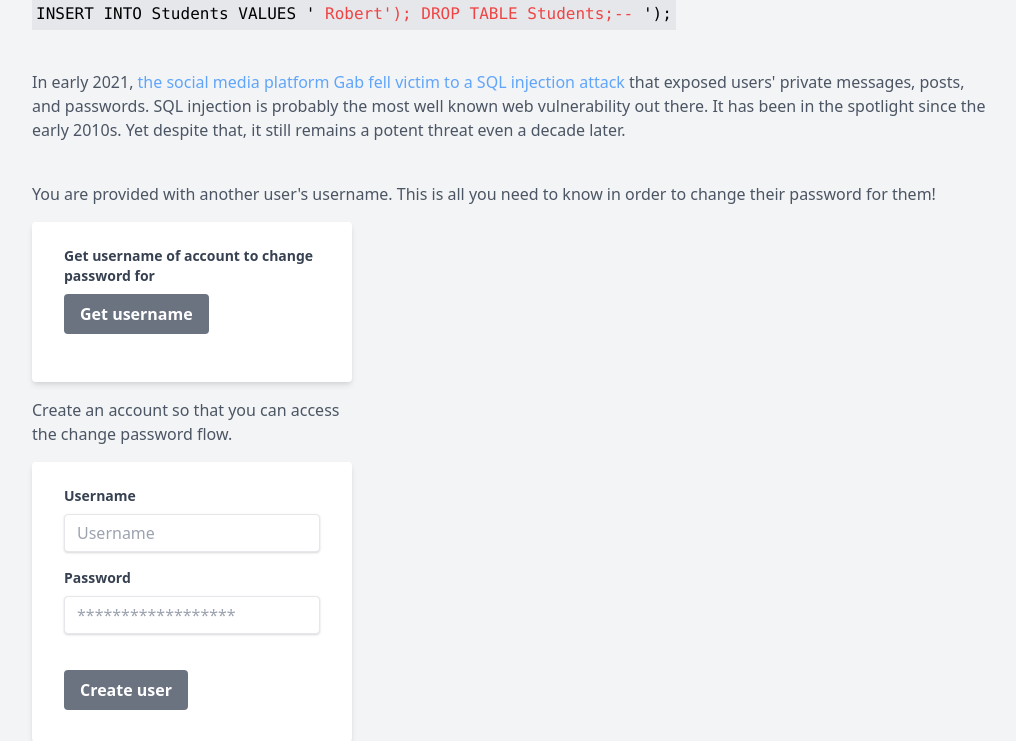
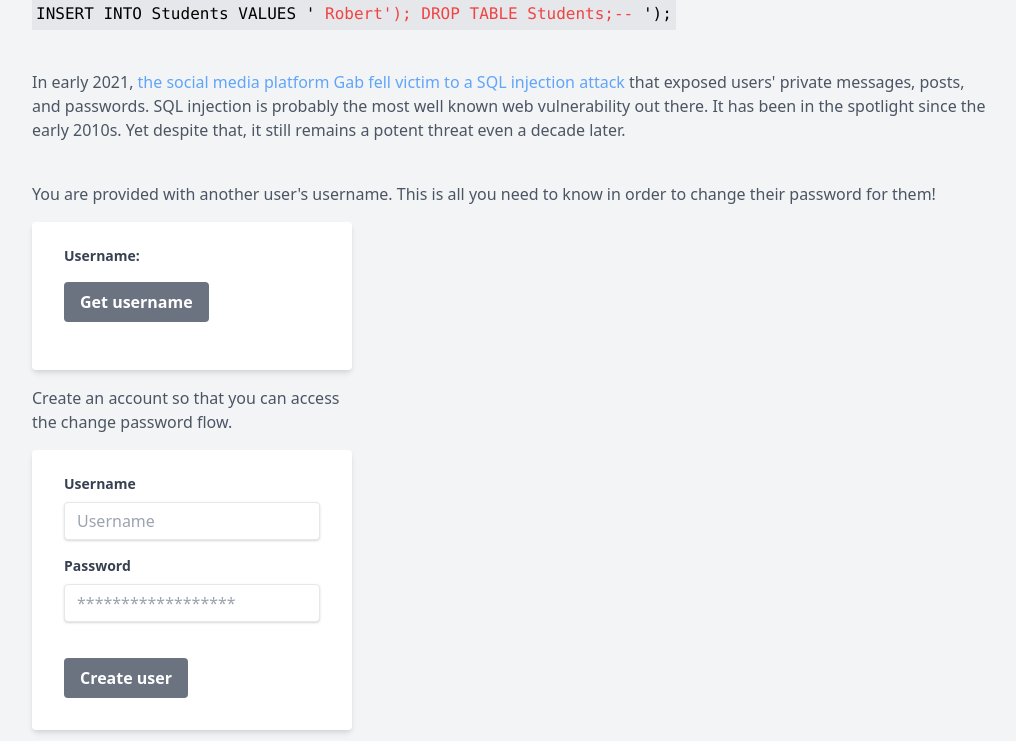
Before and after one commit to neumaneuma/appseccheat.codes, a Flask app: template webapp/webapp/templates/sqli2_challenge.html in a window 1280 px wide. Shown: the part 627-1368 px from the top of the page, without its empty margins (128-1144 px from the left). Run offline with Flask 2, Linux system fonts and the light colour scheme; the template is opened without the code that fills it, so the values that code supplies are empty; parts of the project's set-up code (start-up, migrations or seed data) failed here and were passed over.

Commit message:
Fix form ui for second sql challenge

```diff
--- a/webapp/webapp/templates/sqli2_challenge.html
+++ b/webapp/webapp/templates/sqli2_challenge.html
@@ -20,8 +20,8 @@
     <form method="GET" action="{{ url_for('vulnerabilities_sqli2.get_username_to_exploit') }}"
         class="bg-white shadow-md rounded px-8 pt-6 pb-8 mb-4">
         <div class="mb-4">
-            <label class="block text-gray-700 text-sm font-bold mb-2">
-                Get username of account to change password for
+            <label class="block text-gray-700 text-sm font-bold mb-4">
+                Username:
             </label>
             <button
                 class="bg-gray-500 hover:bg-gray-400 text-white font-bold py-2 px-4 rounded focus:outline-none focus:shadow-outline"
```
